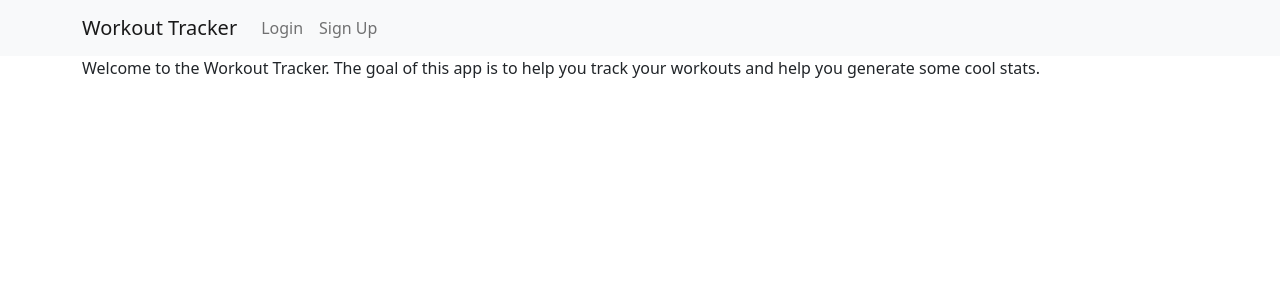
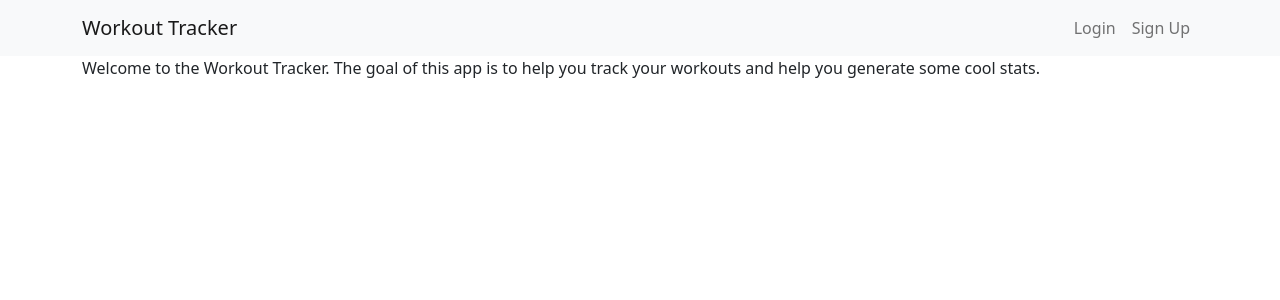
Before and after one commit to rgero/React_WorkoutTracker, a React (Create React App) app in the folder workout_tracker/: page / in a window 1280 px wide. Shown: the top 300 px of the page. Built offline with nearby package versions, Linux system fonts and the light colour scheme.

Commit message:
Making it so we have a conditional on the Nav Bar for people to sign in.

```diff
--- a/workout_tracker/src/components/Navigation.js
+++ b/workout_tracker/src/components/Navigation.js
@@ -19,12 +19,17 @@ function NavigationBar() {
                 <Navbar.Toggle aria-controls="basic-navbar-nav" />
                 <Navbar.Collapse id="basic-navbar-nav">
                     { state.token ? (
-                        <Nav className="me-auto">
-                            <Nav.Link href="/dashboard">Dashboard</Nav.Link>
-                            <Nav.Link href="/createworkout">Add Workout</Nav.Link>
-                        </Nav>
+                        <>
+                            <Nav className="me-auto">
+                                <Nav.Link href="/dashboard">Dashboard</Nav.Link>
+                                <Nav.Link href="/createworkout">Add Workout</Nav.Link>
+                            </Nav>
+                            <Nav>
+                                <Nav.Link href='/signout'>Sign Out</Nav.Link>
+                            </Nav>
+                        </>
                     ) : (
-                        <Nav className="me-auto">
+                        <Nav className="ms-auto">
                             <Nav.Link href="/login">Login</Nav.Link>
                             <Nav.Link href="/signup">Sign Up</Nav.Link>
                         </Nav>
```
